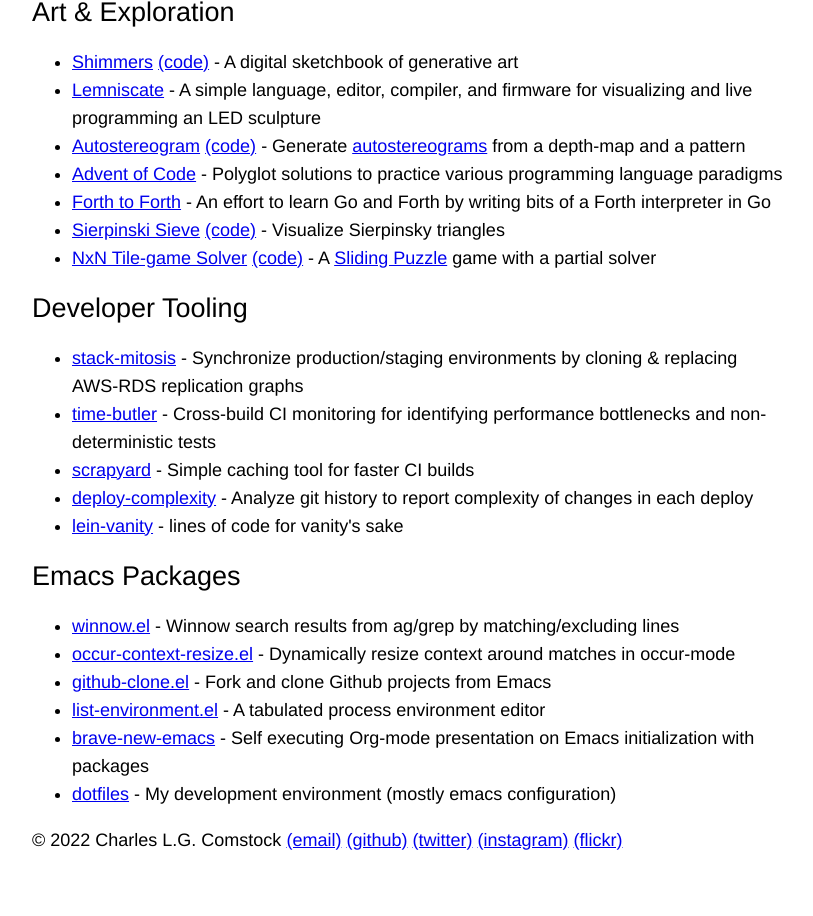
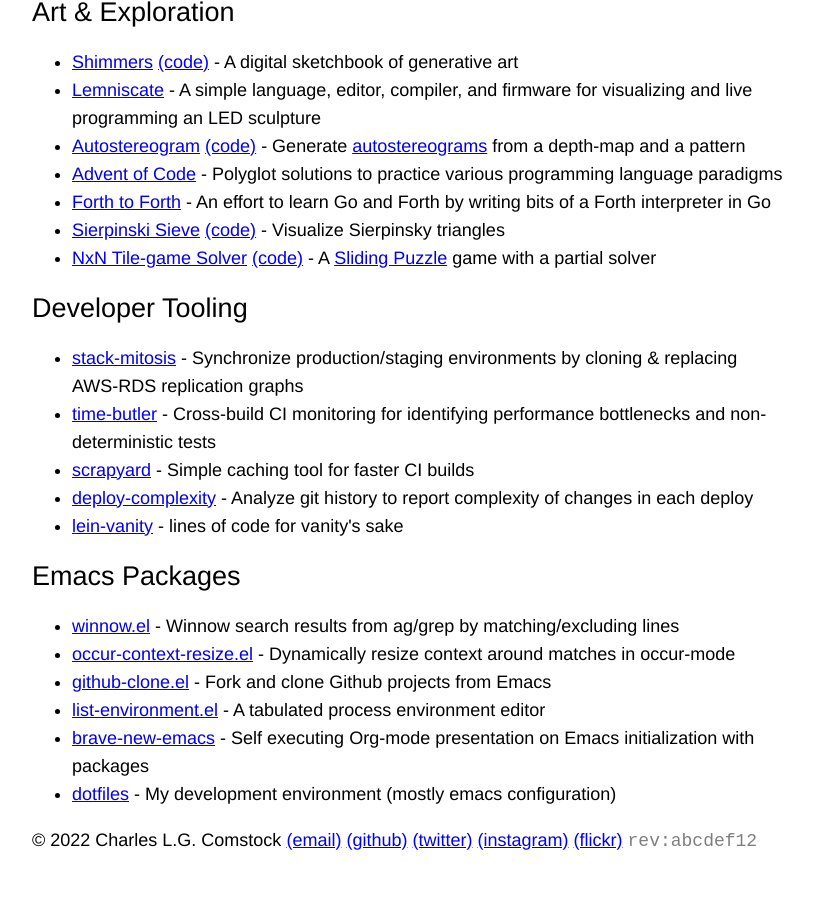
Before and after one commit to dgtized/dgtized.github.io, a plain HTML site: page index.html in a window 1280 px wide. Shown: the part 408-1324 px from the top of the page, without its empty margins (208-1021 px from the left). Drawn offline with Linux system fonts and the light colour scheme.

Commit message:
Add babashka to build process and inject a timestamp/revision into output

```diff
--- a/index.html
+++ b/index.html
@@ -122,7 +122,7 @@
         <a href="https://twitter.com/dgtized">(twitter)</a>
         <a href="https://instagram.com/dgtized">(instagram)</a>
         <a href="https://flickr.com/dgtized">(flickr)</a>
-        <!-- <span id="revision"><code>rev:abcdef12</code></span> -->
+        <span id="revision"><code>rev:abcdef12</code></span>
       </footer>
     </main>
   </body>
--- a/style.css
+++ b/style.css
@@ -68,3 +68,7 @@ header {
 footer {
   height: 5rem;
 }
+
+#revision {
+  opacity: 0.5;
+}
```
Also changed, not shown: 4 other files.
